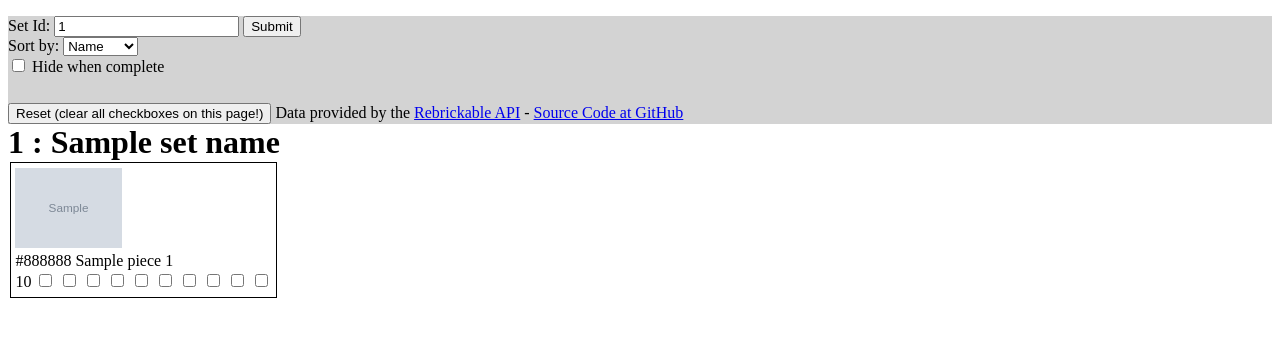
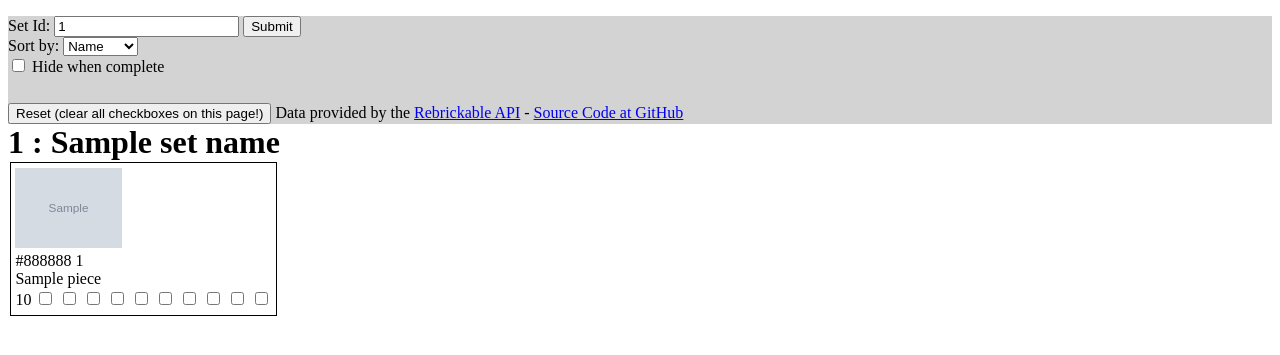
Before and after one commit to jgoewert/legochecklist, a Django app: template checklist/templates/index.html in a window 1280 px wide. Shown: the top 355 px of the page. Run offline with Django 4.2, Linux system fonts and the light colour scheme; the template is opened without the code that fills it: most values are stand-ins (such as "Sample title", 1, 10 or a date in 2020); grey boxes marked "Sample" are stand-in pictures.

Commit message:
Add line break

```diff
--- a/checklist/templates/index.html
+++ b/checklist/templates/index.html
@@ -185,7 +185,7 @@
     {% for piece in set_pieces %}
     <div class="piece">
       <img src="{{ piece.img }}">
-      <div>{{ piece.color }} {{piece.name}} {{ piece.num }}</div>
+      <div>{{ piece.color }} {{ piece.num }} <br/>{{piece.name}} </div>
       <div>{{ piece.qty }}
         {% for boxes in "x"|ljust:piece.qty %}
       <span class="checkbox"><input type="checkbox" id="{{ piece.num }}"
```
